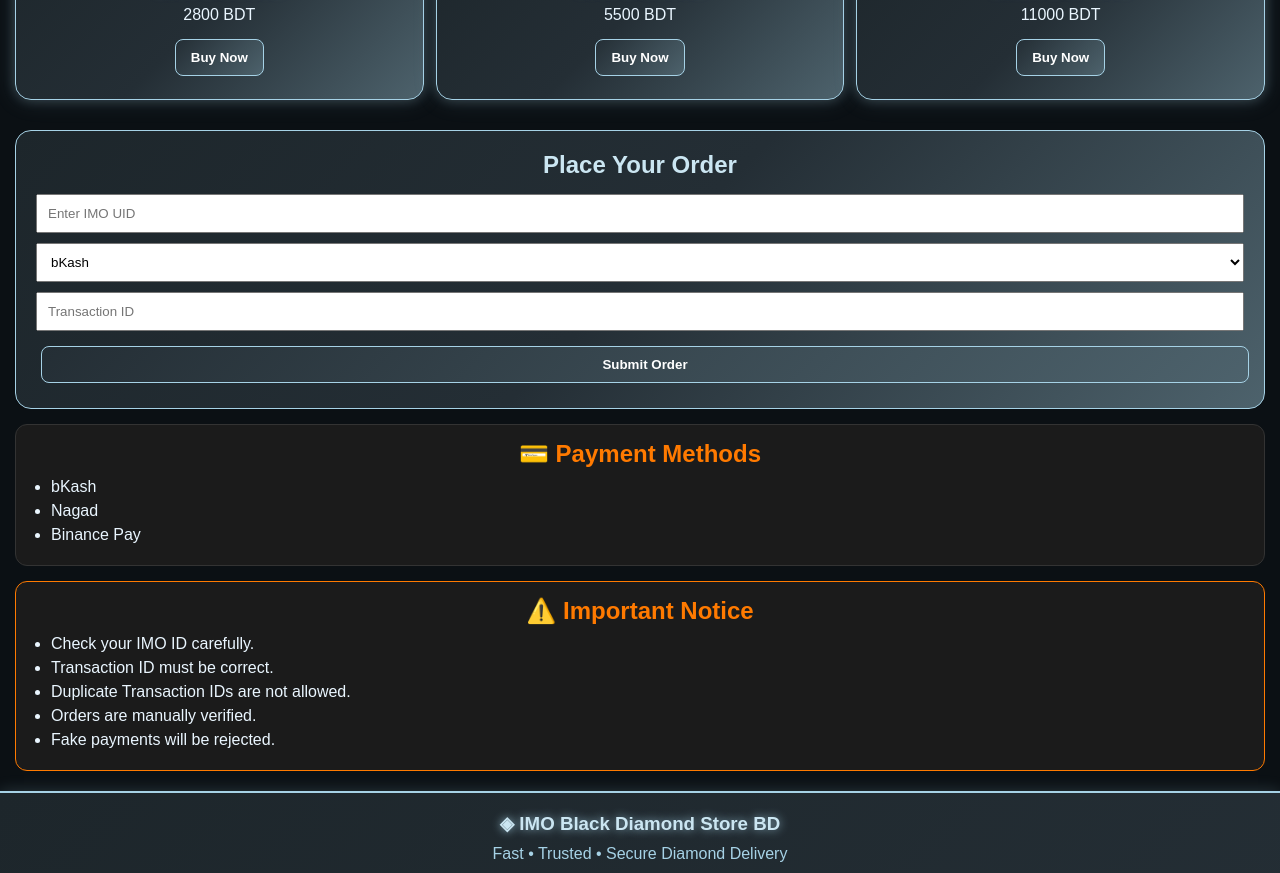
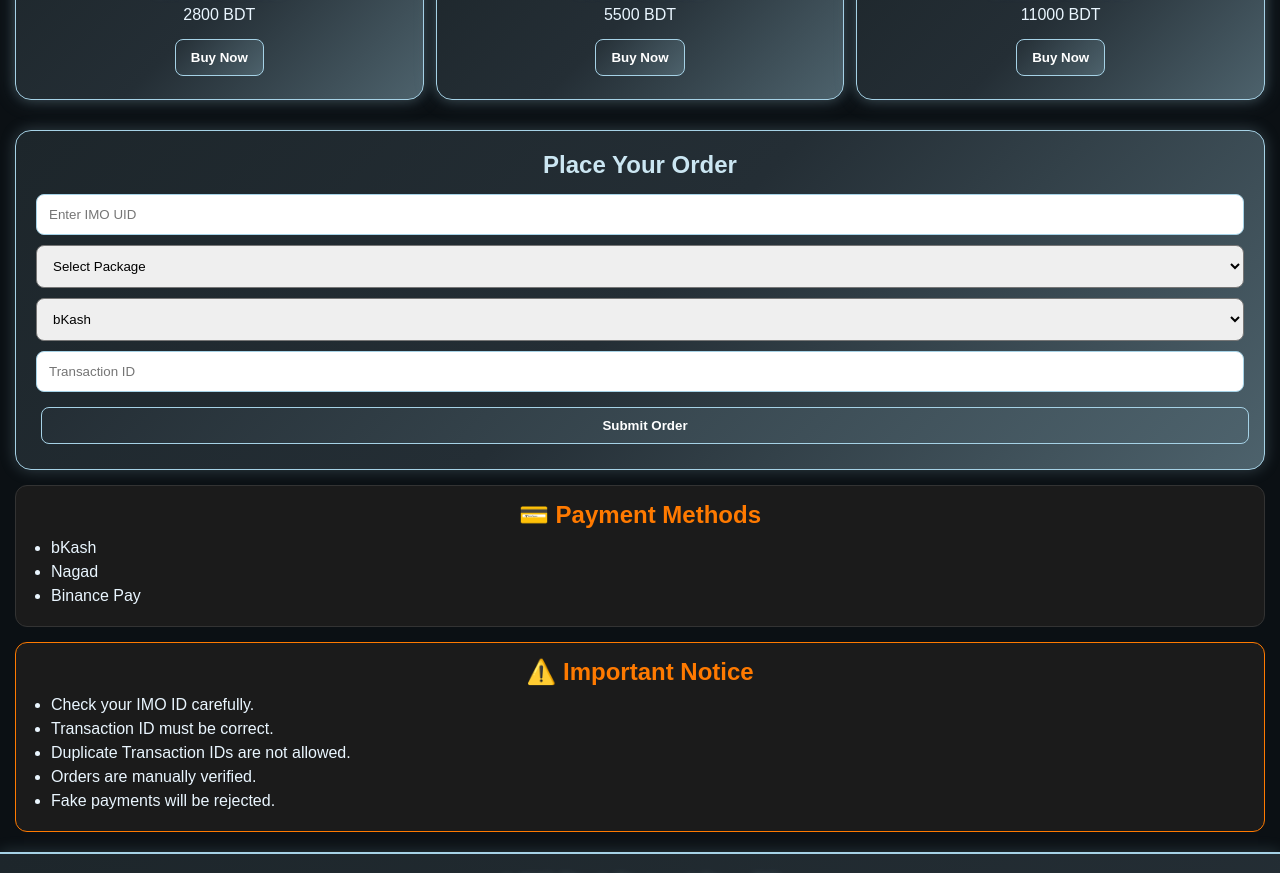
Before and after one commit to samirofficial0007/IMO-Diamond-Store-BD, a React (Vite) app in the folder client/: page / in a window 1280 px wide. Shown: the part 1420-2293 px from the top of the page. Built offline with nearby package versions, Linux system fonts and the light colour scheme.

Commit message:
Update OrderForm.jsx

```diff
--- a/client/src/components/OrderForm.jsx
+++ b/client/src/components/OrderForm.jsx
@@ -3,17 +3,20 @@ return (
 <div
 id="order-form"
 style={{
-background: "linear-gradient(135deg,#1D262B,#242E35,#4D626C)",
+background:
+"linear-gradient(135deg,#1D262B,#242E35,#4D626C)",
 border: "1px solid #A6D2E6",
 borderRadius: "16px",
 padding: "20px",
-margin: "15px"
+margin: "15px",
+boxShadow: "0 0 15px rgba(166,210,230,0.25)"
 }}
 >
 <h2
 style={{
 color: "#CBE6F2",
-marginBottom: "15px"
+marginBottom: "15px",
+textAlign: "center"
 }}
 >
 Place Your Order
@@ -24,16 +27,42 @@ Place Your Order
     placeholder="Enter IMO UID"
     style={{
       width: "100%",
-      padding: "10px",
-      marginBottom: "10px"
+      padding: "12px",
+      marginBottom: "10px",
+      borderRadius: "8px",
+      border: "1px solid #A6D2E6"
     }}
   />
 
   <select
     style={{
       width: "100%",
-      padding: "10px",
-      marginBottom: "10px"
+      padding: "12px",
+      marginBottom: "10px",
+      borderRadius: "8px"
+    }}
+  >
+    <option>Select Package</option>
+    <option>25 Diamond</option>
+    <option>50 Diamond</option>
+    <option>115 Diamond</option>
+    <option>240 Diamond</option>
+    <option>355 Diamond</option>
+    <option>420 Diamond</option>
+    <option>610 Diamond</option>
+    <option>840 Diamond</option>
+    <option>1240 Diamond</option>
+    <option>2530 Diamond</option>
+    <option>5060 Diamond</option>
+    <option>10120 Diamond</option>
+  </select>
+
+  <select
+    style={{
+      width: "100%",
+      padding: "12px",
+      marginBottom: "10px",
+      borderRadius: "8px"
     }}
   >
     <option>bKash</option>
@@ -46,8 +75,10 @@ Place Your Order
     placeholder="Transaction ID"
     style={{
       width: "100%",
-      padding: "10px",
-      marginBottom: "10px"
+      padding: "12px",
+      marginBottom: "10px",
+      borderRadius: "8px",
+      border: "1px solid #A6D2E6"
     }}
   />
 
```
